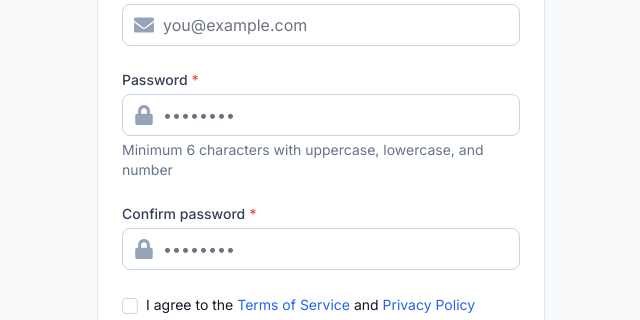
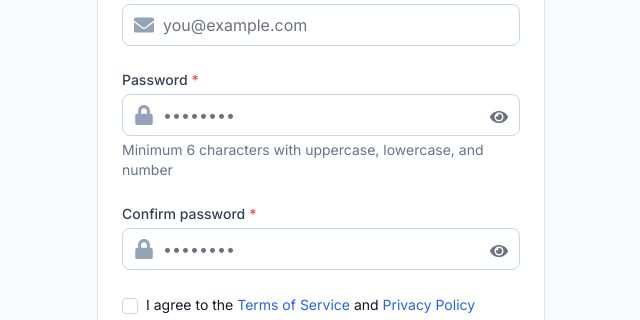
Before and after one commit to Rohan1664/webform, a React (Create React App) app in the folder frontend/: page /register in a window 1280 px wide. Shown: the part 347-667 px from the top of the page, without its empty margins (319-959 px from the left). Built offline with nearby package versions, Linux system fonts and the light colour scheme; no server answers.

Commit message:
feat: add password visibility toggle for Login and Register components; enhance user experience with show/hide functionality

```diff
--- a/frontend/src/components/auth/Login.jsx
+++ b/frontend/src/components/auth/Login.jsx
@@ -1,7 +1,7 @@
 import React, { useState } from 'react';
 import { Link, useNavigate, useLocation } from 'react-router-dom';
 import { useAuth } from '../../context/AuthContext';
-import { FaEnvelope, FaLock, FaExclamationCircle } from 'react-icons/fa';
+import { FaEnvelope, FaLock, FaExclamationCircle, FaEye, FaEyeSlash } from 'react-icons/fa';
 import Input from '../common/Input';
 import Button from '../common/Button';
 import Loader from '../common/Loader';
@@ -12,6 +12,7 @@ const Login = () => {
     email: '',
     password: '',
   });
+  const [showPassword, setShowPassword] = useState(false);
   const [errors, setErrors] = useState({});
   const [apiError, setApiError] = useState('');
   const [apiErrorType, setApiErrorType] = useState('');
@@ -41,6 +42,10 @@ const Login = () => {
       setApiError('');
       setApiErrorType('');
     }
+  };
+
+  const togglePasswordVisibility = () => {
+    setShowPassword(!showPassword);
   };
 
   const validateForm = () => {
@@ -186,11 +191,11 @@ const Login = () => {
                 autoComplete="email"
               />
 
-              <div>
+              <div className="relative">
                 <Input
                   label="Password"
                   name="password"
-                  type="password"
+                  type={showPassword ? 'text' : 'password'}
                   value={formData.password}
                   onChange={handleChange}
                   error={errors.password}
@@ -199,6 +204,18 @@ const Login = () => {
                   required
                   autoComplete="current-password"
                 />
+                <button
+                  type="button"
+                  onClick={togglePasswordVisibility}
+                  className="absolute right-3 top-9 text-gray-500 hover:text-gray-700 focus:outline-none"
+                  tabIndex="-1"
+                >
+                  {showPassword ? (
+                    <FaEyeSlash className="h-5 w-5" />
+                  ) : (
+                    <FaEye className="h-5 w-5" />
+                  )}
+                </button>
                 <div className="flex justify-end mt-2">
                   <Link
                     to="/forgot-password"
--- a/frontend/src/components/auth/Register.jsx
+++ b/frontend/src/components/auth/Register.jsx
@@ -1,7 +1,7 @@
 import React, { useState } from 'react';
 import { Link, useNavigate } from 'react-router-dom';
 import { useAuth } from '../../context/AuthContext';
-import { FaUser, FaEnvelope, FaLock } from 'react-icons/fa';
+import { FaUser, FaEnvelope, FaLock, FaEye, FaEyeSlash } from 'react-icons/fa';
 import Input from '../common/Input';
 import Button from '../common/Button';
 import Loader from '../common/Loader';
@@ -17,6 +17,8 @@ const Register = () => {
   });
   const [errors, setErrors] = useState({});
   const [isLoading, setIsLoading] = useState(false);
+  const [showPassword, setShowPassword] = useState(false);
+  const [showConfirmPassword, setShowConfirmPassword] = useState(false);
 
   const { register } = useAuth();
   const navigate = useNavigate();
@@ -105,6 +107,14 @@ const Register = () => {
     }
   };
 
+  const togglePasswordVisibility = () => {
+    setShowPassword(!showPassword);
+  };
+
+  const toggleConfirmPasswordVisibility = () => {
+    setShowConfirmPassword(!showConfirmPassword);
+  };
+
   return (
     <div className="min-h-screen flex items-center justify-center bg-gray-50 px-4 py-8 sm:py-12 sm:px-6 lg:px-8">
       <div className="w-full max-w-sm sm:max-w-md space-y-6 sm:space-y-8">
@@ -170,10 +180,12 @@ const Register = () => {
                 autoComplete="email"
               />
 
+              {/* Password field with show/hide */}
+              <div className="relative">
                 <Input
                   label="Password"
                   name="password"
-                type="password"
+                  type={showPassword ? "text" : "password"}
                   value={formData.password}
                   onChange={handleChange}
                   error={errors.password}
@@ -183,11 +195,22 @@ const Register = () => {
                   helperText="Minimum 6 characters with uppercase, lowercase, and number"
                   autoComplete="new-password"
                 />
+                <button
+                  type="button"
+                  onClick={togglePasswordVisibility}
+                  className="absolute right-3 top-[38px] text-gray-500 hover:text-gray-700 focus:outline-none"
+                  tabIndex="-1"
+                >
+                  {showPassword ? <FaEyeSlash size={18} /> : <FaEye size={18} />}
+                </button>
+              </div>
 
+              {/* Confirm Password field with show/hide */}
+              <div className="relative">
                 <Input
                   label="Confirm password"
                   name="confirmPassword"
-                type="password"
+                  type={showConfirmPassword ? "text" : "password"}
                   value={formData.confirmPassword}
                   onChange={handleChange}
                   error={errors.confirmPassword}
@@ -196,6 +219,15 @@ const Register = () => {
                   required
                   autoComplete="new-password"
                 />
+                <button
+                  type="button"
+                  onClick={toggleConfirmPasswordVisibility}
+                  className="absolute right-3 top-[38px] text-gray-500 hover:text-gray-700 focus:outline-none"
+                  tabIndex="-1"
+                >
+                  {showConfirmPassword ? <FaEyeSlash size={18} /> : <FaEye size={18} />}
+                </button>
+              </div>
 
               {/* Terms */}
               <div className="flex items-start space-x-2">
```
Lines whose indentation alone changed are shown as unchanged.
